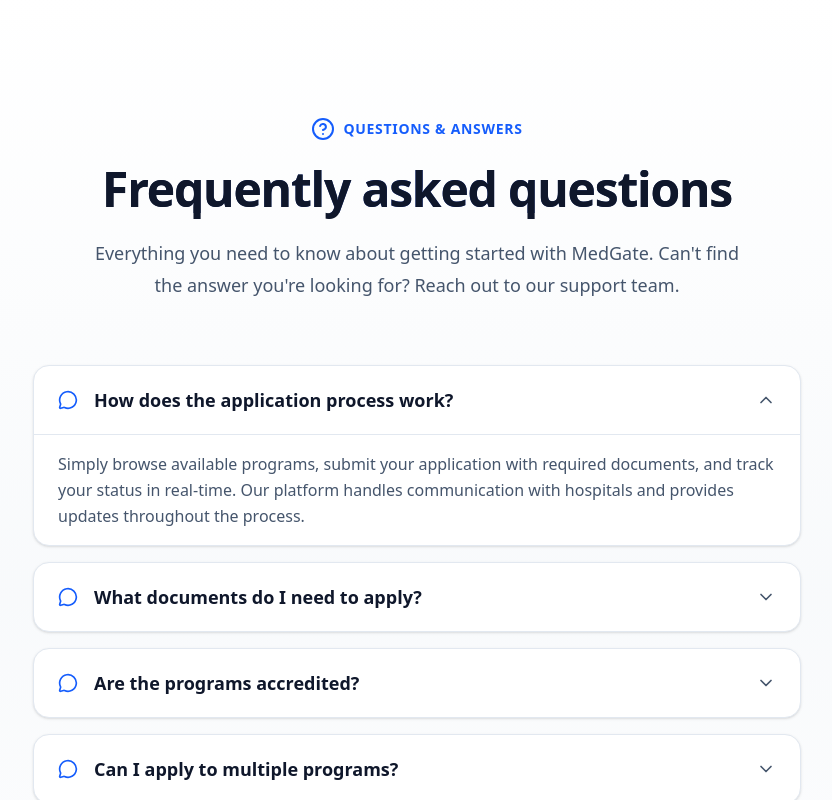
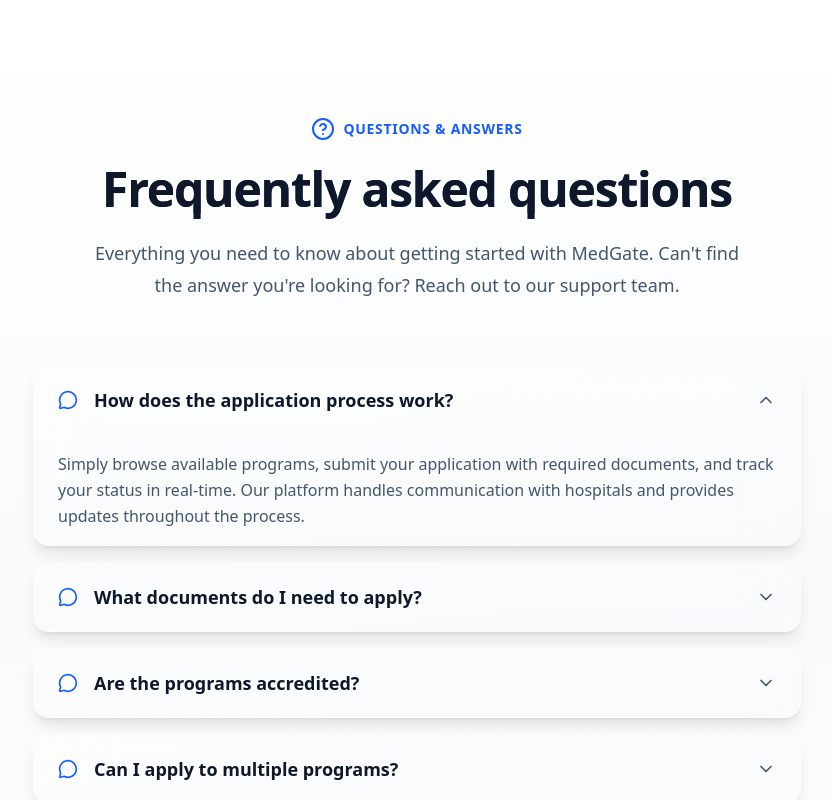
Before and after one commit to s1business84-hub/medgatefinal, a Next.js app in the folder medgate/: page / in a window 1280 px wide. Both pictures are taken after a click on the button "How does the application process work?". Shown: the part 2112-2912 px from the top of the page, without its empty margins (223-1055 px from the left). Built offline with nearby package versions, Linux system fonts and the light colour scheme.

Commit message:
Apply liquid glass design to FAQ section

```diff
--- a/medgate/components/sections/faq.tsx
+++ b/medgate/components/sections/faq.tsx
@@ -114,15 +114,20 @@ export function FAQ() {
                   className="group"
                 >
                   <motion.div
-                    className="relative rounded-2xl border border-slate-200 bg-white shadow-sm hover:shadow-lg transition-all duration-300 overflow-hidden"
-                    whileHover={{ y: -2 }}
+                    className="relative rounded-2xl border border-white/30 shadow-lg hover:shadow-2xl transition-all duration-300 overflow-hidden backdrop-blur-xl bg-gradient-to-br from-white/40 via-white/20 to-white/10"
+                    whileHover={{ y: -4 }}
                   >
                     {/* Animated gradient background on hover */}
-                    <div className="absolute inset-0 bg-gradient-to-r from-blue-50 via-transparent to-purple-50 opacity-0 group-hover:opacity-100 transition-opacity duration-300" />
+                    <div className="absolute inset-0 bg-gradient-to-r from-blue-400/10 via-transparent to-purple-400/10 opacity-0 group-hover:opacity-100 transition-opacity duration-300" />
+
+                    {/* Liquid glass shine effect */}
+                    <div className="absolute inset-0 opacity-0 group-hover:opacity-20 transition-opacity duration-300">
+                      <div className="absolute top-0 left-0 w-1/2 h-1/2 bg-gradient-to-br from-white to-transparent rounded-full blur-xl" />
+                    </div>
 
                     <button
                       onClick={() => setOpenIndex(openIndex === index ? null : index)}
-                      className="relative flex w-full items-center justify-between px-6 py-5 text-left cursor-pointer"
+                      className="relative flex w-full items-center justify-between px-6 py-5 text-left cursor-pointer z-10"
                     >
                       <div className="flex items-center gap-4 flex-1">
                         <motion.div
@@ -139,8 +144,9 @@ export function FAQ() {
                       <motion.div
                         animate={{ rotate: openIndex === index ? 180 : 0 }}
                         transition={{ duration: 0.3 }}
+                        className="flex-shrink-0"
                       >
-                        <ChevronDown className="h-5 w-5 text-slate-600 flex-shrink-0" />
+                        <ChevronDown className="h-5 w-5 text-slate-600" />
                       </motion.div>
                     </button>
 
@@ -151,7 +157,7 @@ export function FAQ() {
                           animate={{ opacity: 1, height: "auto" }}
                           exit={{ opacity: 0, height: 0 }}
                           transition={{ duration: 0.3, ease: "easeInOut" }}
-                          className="relative border-t border-slate-200 px-6 py-4"
+                          className="relative border-t border-white/20 px-6 py-4 z-10"
                         >
                           <motion.p
                             initial={{ opacity: 0, y: -10 }}
```
